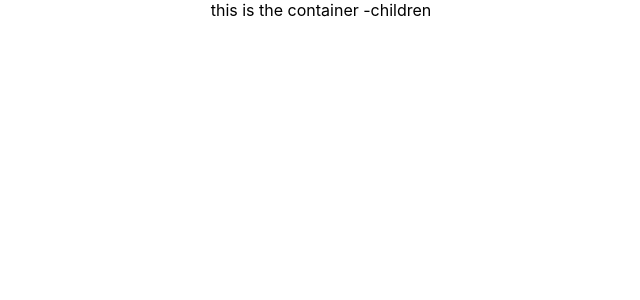
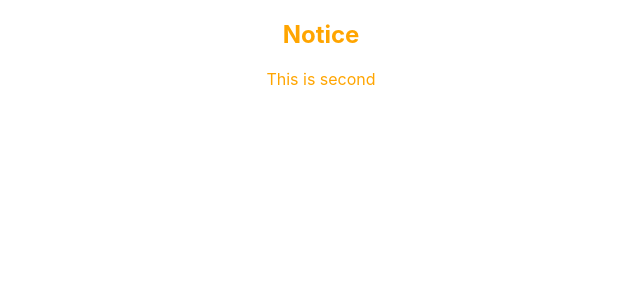
Before and after one commit to leoliyou/React-Examples, a React (Create React App) app: page / in a window 1280 px wide. Shown: the top 300 px of the page, without its empty margins (319-959 px from the left). Built offline with nearby package versions, Linux system fonts and the light colour scheme.

Commit message:
new children

```diff
--- a/src/App.js
+++ b/src/App.js
@@ -1,13 +1,15 @@
 // import logo from './logo.svg';
 import './App.css';
-// import Notification from "./Notification";
+import Notification from "./Notification";
 import Popup from "./Popup"
 
 function App() {
 
   return (
     <div className="App">
-      <Popup>this is the container -children</Popup>
+      <Popup>
+        <Notification title="Notice" message="This is second" severity="important" />
+      </Popup>
     </div>
   );
 }
```
